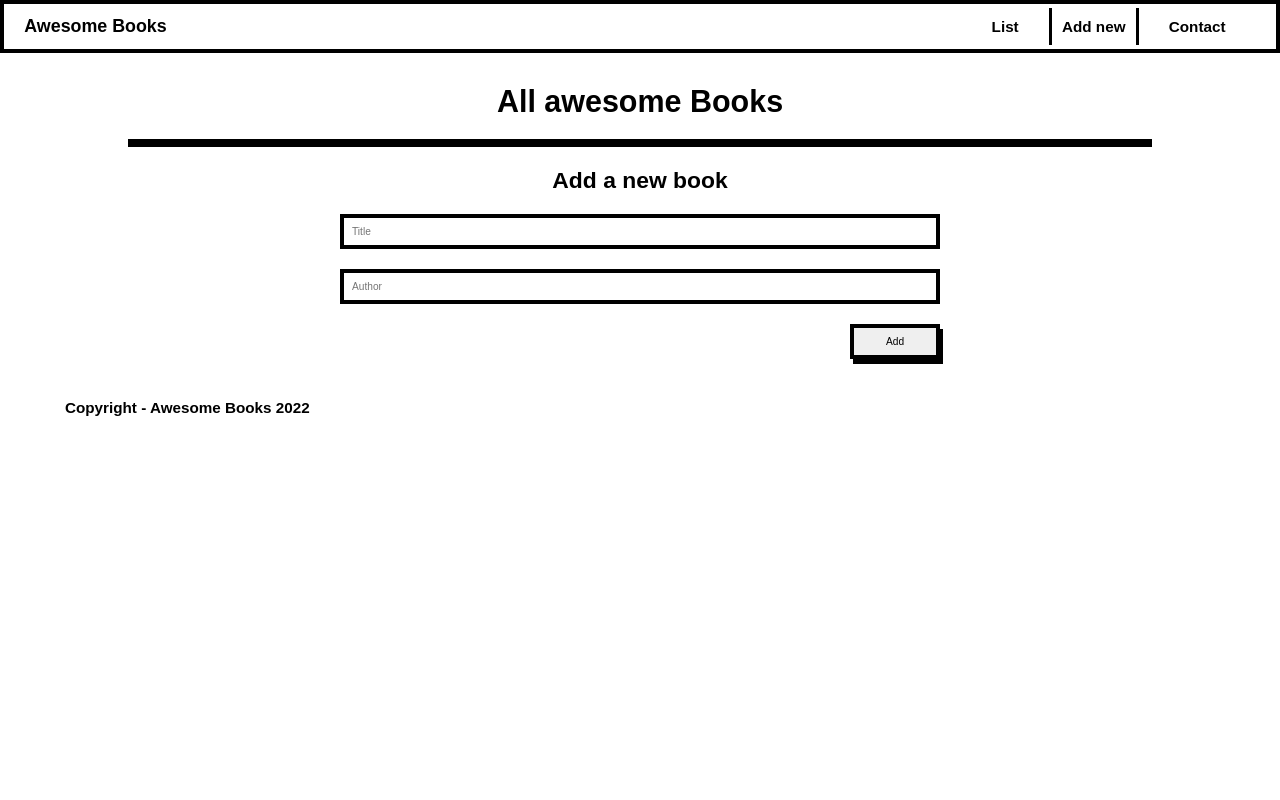
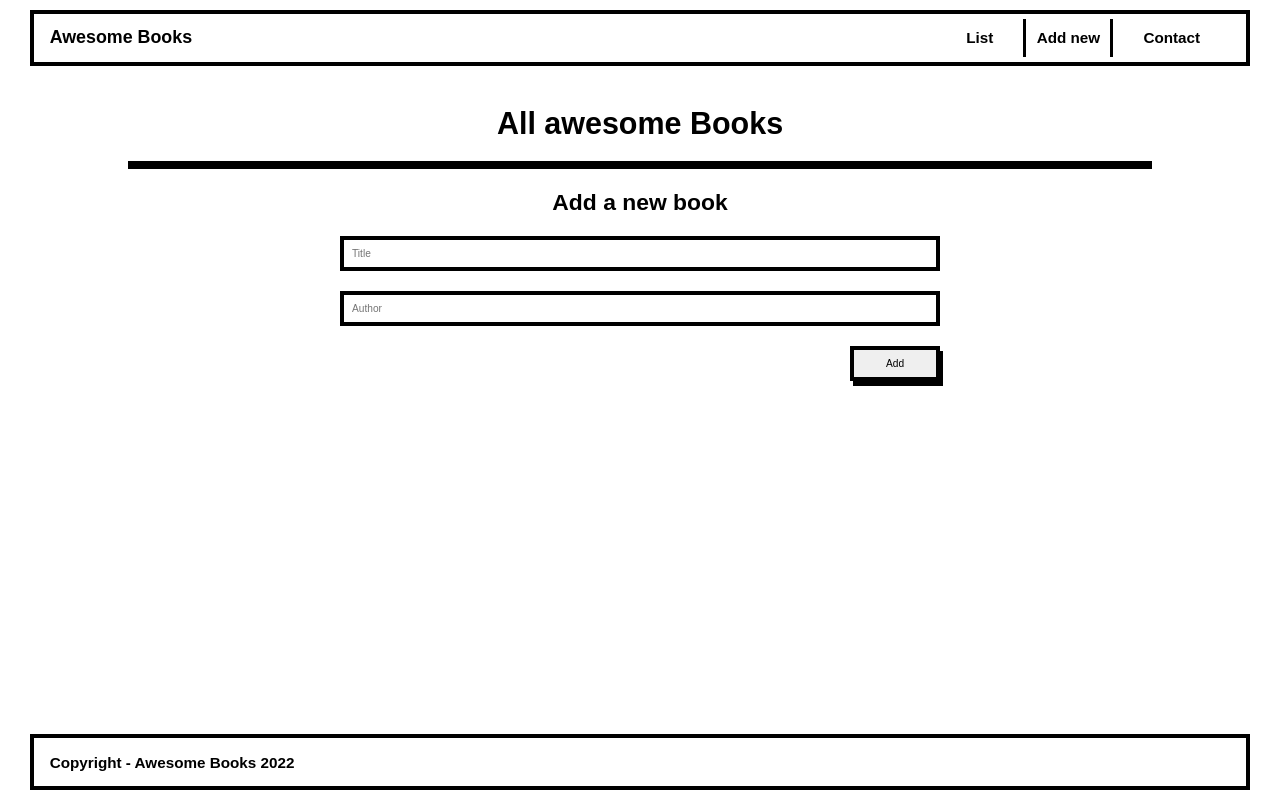
Before and after one commit to MohammedElseddik/Awesome-books, a website: page index.html in a window 1280 px wide. Drawn offline with Linux system fonts and the light colour scheme; a web font is replaced by a local one.

Commit message:
Fix the footer issues

```diff
--- a/index.html
+++ b/index.html
@@ -34,7 +34,7 @@
         </div>
     </main>
     <footer id="copyright">
-        <p>Copyright - Awesome Books 2022</p>
+        <p class="copyright-paragraph">Copyright - Awesome Books 2022</p>
     </footer>
     <script src="app.js"></script>
 </body>
--- a/styles.css
+++ b/styles.css
@@ -22,8 +22,7 @@ ul {
 }
 
 .header-nav {
-  padding: 4px 2rem;
-  border: 4px solid #000;
+  padding:1rem 3rem;
 }
 
 .nav-bar {
@@ -31,6 +30,8 @@ ul {
   flex-direction: row;
   justify-content:space-between;
   align-items:center;
+  border: 4px solid #000;
+  padding: 0.5rem 1.5rem;
 }
 
 .brand-icon {
@@ -124,6 +125,15 @@ ul {
   border: 4px solid black;
 }
 
-#copyright p {
-  margin-left: 65px;
+#copyright {
+  padding: 1.5rem;
+  position: fixed;
+  bottom: 0;
+  width: 100%;
+  padding: 1rem 3rem;
 }
+
+.copyright-paragraph {
+  border: 4px solid black;
+  padding: 1.5rem;
+}
```
